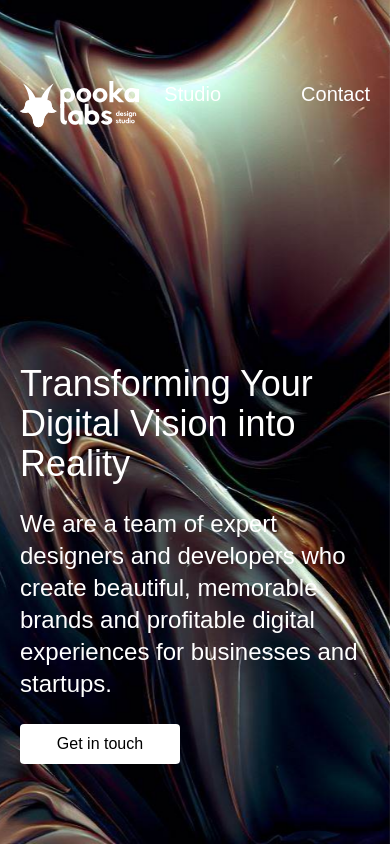
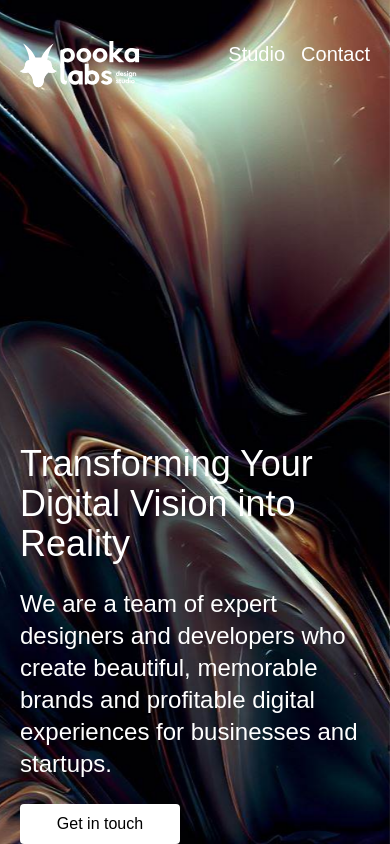
Before and after one commit to pandekartik/Pookalabs, an Astro site: page / in a window 390 px wide. Built offline with nearby package versions, Linux system fonts and the light colour scheme; Astro itself is replaced by a stand-in of ours; a web font is replaced by a local one.

Commit message:
nav responsive

```diff
--- a/src/components/Header.astro
+++ b/src/components/Header.astro
@@ -1,7 +1,7 @@
 ---
 import Navbar from "../components/Navbar.astro";
 ---
-<header class="px-5 py-20 md:px-10 bg-fixed bg-hero-bg bg-no-repeat bg-top bg-cover h-screen lg:px-20 align-middle flex flex-col justify-between ">
+<header class="px-5 pt-10 pb-25 md:px-10 bg-fixed bg-hero-bg bg-no-repeat bg-top bg-cover h-screen lg:px-20 align-middle flex flex-col justify-between ">
     <Navbar />
     <div class="max-w-2xl">
         <div class="flex flex-col gap-y-6">
--- a/src/components/Navbar.astro
+++ b/src/components/Navbar.astro
@@ -9,7 +9,7 @@ import logo from "../assets/logo.svg";
     <!-- <svg xmlns="http://www.w3.org/2000/svg" id="Outline" viewBox="0 0 24 24" width="36" height="36" fill="white" class="cursor-pointer"><rect y="11" width="24" height="2" rx="1"/><rect y="4" width="24" height="2" rx="1"/><rect y="18" width="24" height="2" rx="1"/></svg>
     <svg xmlns="http://www.w3.org/2000/svg" id="Outline" viewBox="0 0 24 24" width="36" height="36" fill="white" class="cursor-pointer"><path d="M23.707.293h0a1,1,0,0,0-1.414,0L12,10.586,1.707.293a1,1,0,0,0-1.414,0h0a1,1,0,0,0,0,1.414L10.586,12,.293,22.293a1,1,0,0,0,0,1.414h0a1,1,0,0,0,1.414,0L12,13.414,22.293,23.707a1,1,0,0,0,1.414,0h0a1,1,0,0,0,0-1.414L13.414,12,23.707,1.707A1,1,0,0,0,23.707.293Z"/></svg> -->
     <div>
-        <ul class="flex flex-row gap-x-20">
+        <ul class="flex flex-row gap-x-4 md:gap-x-20">
             <li>
                 <a class="text-white text-xl hover:font-bold ease-in-out duration-200" href="#">Studio</a>
             </li>
```
